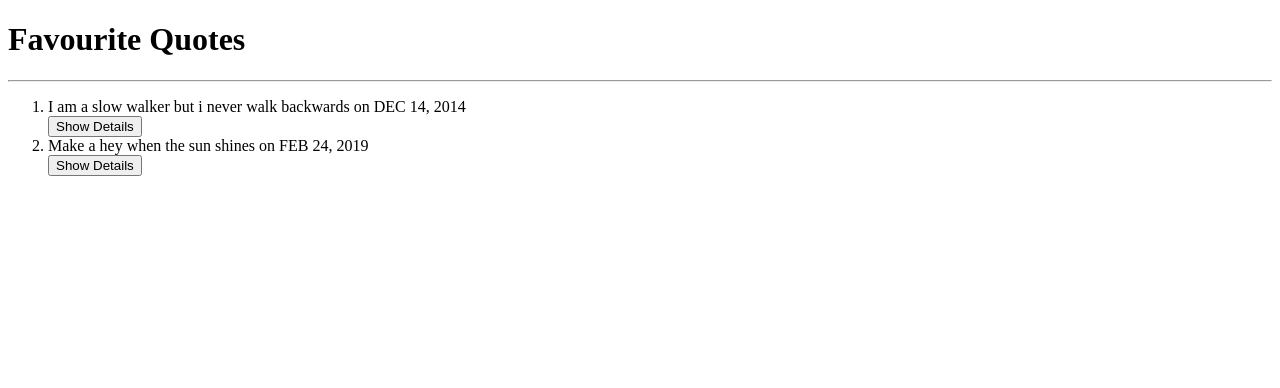
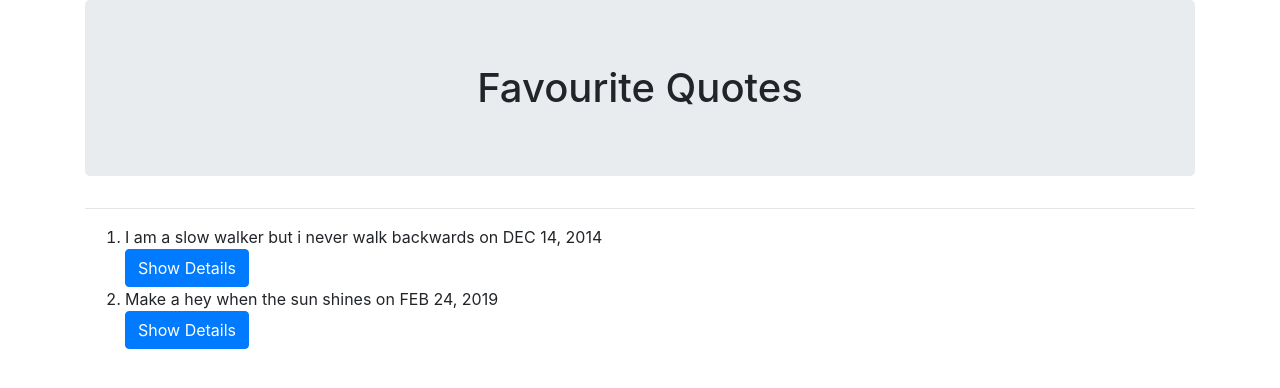
Before and after one commit to Langat05/Quotes, an Angular app: page / in a window 1280 px wide. Shown: the top 388 px of the page. Built offline with nearby package versions, Linux system fonts and the light colour scheme.

Commit message:
style the detail and delete buttons using bootstrap

```diff
--- a/src/app/quote-detail/quote-detail.component.html
+++ b/src/app/quote-detail/quote-detail.component.html
@@ -2,4 +2,4 @@
     {{quote.description}}
 </p>
 <p>This quote was written {{quote.completeDate|dateCount}} days ago</p>
-<button (click) = 'quoteDelete(true)'>Delete Quote</button>
+<button (click) = 'quoteDelete(true)' class="btn btn-danger">Delete Quote</button>
--- a/src/app/quote/quote.component.html
+++ b/src/app/quote/quote.component.html
@@ -1,13 +1,17 @@
-<div>
-    <h1>Favourite Quotes</h1>
+<div class="container">
+    <h1 class="jumbotron" style="text-align: center;">Favourite Quotes</h1>
     <hr>
-    <ol>
-      <div *ngFor='let quote of quotes; let i = index'>
-      <li>{{quote.name}} on {{quote.completeDate|date|uppercase}}</li>
-      <button (click) = 'toggleDetails(i)'>Show Details</button>
-
-      <app-quote-detail *ngIf='quote.showDescription' [quote] = 'quote' (isComplete) = 'deleteQuote($event, i)'></app-quote-detail>
+    <div class="row">
+        <div class="col-md-6">
+          <ol>
+             <div *ngFor='let quote of quotes; let i = index'>
+                 <li>{{quote.name}} on {{quote.completeDate|date|uppercase}}</li>
+                   <button (click) = 'toggleDetails(i)' class="btn btn-primary">Show Details</button>
+                     <div *ngIf='quote.showDescription'>
+                      <app-quote-detail *ngIf='quote.showDescription' [quote] = 'quote' (isComplete) = 'deleteQuote($event, i)'></app-quote-detail>
+                     </div>
+             </div>
+           </ol>
+        </div>
     </div>
-
-    </ol>
   </div>
--- a/src/styles.scss
+++ b/src/styles.scss
@@ -1 +1,2 @@
 /* You can add global styles to this file, and also import other style files */
+@import "~bootstrap/dist/css/bootstrap.css"
```
